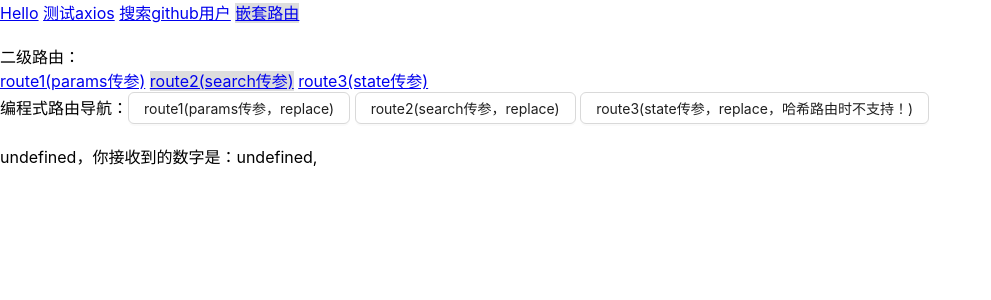
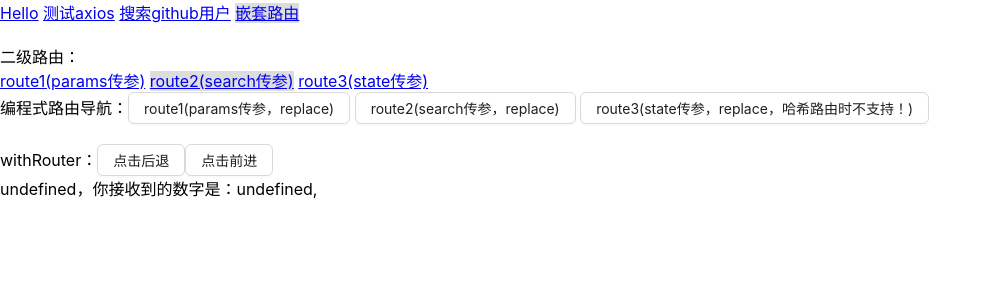
Before and after one commit to Shenhaoyi/learn-react, a React (Create React App) app: page /#/nested-routes/route2 in a window 1280 px wide. Shown: the top 300 px of the page, without its empty margins (0-991 px from the left). Built offline with nearby package versions, Linux system fonts and the light colour scheme.

Commit message:
使用withRouter让一般组件支持路由跳转

```diff
--- /dev/null
+++ b/src/pages/NestedRoutes/NoRoute/index.jsx
@@ -0,0 +1,17 @@
+import React, { Component } from 'react';
+import { withRouter } from 'react-router-dom';
+import { Button } from 'antd';
+
+class NoRoute extends Component {
+  render() {
+    return (
+      <div>
+        withRouter：
+        <Button onClick={this.props.history.goBack}>点击后退</Button>
+        <Button onClick={this.props.history.goForward}>点击前进</Button>
+      </div>
+    );
+  }
+}
+
+export default withRouter(NoRoute);
--- a/src/pages/NestedRoutes/index.jsx
+++ b/src/pages/NestedRoutes/index.jsx
@@ -5,6 +5,7 @@ import Route1 from './Route1';
 import Route2 from './Route2';
 import Route3 from './Route3';
 import { Button } from 'antd';
+import NoRoute from './NoRoute';
 
 const number = Math.random();
 const name = 'shen';
@@ -80,6 +81,10 @@ export default class NestedRoutes extends Component {
           </Button>
         </div>
         <br />
+        <div>
+          {/* 一般组件里面进行路由跳转 */}
+          <NoRoute></NoRoute>
+        </div>
         <Switch>
           <Route
             path="/nested-routes/route1/:number/:name"
```
